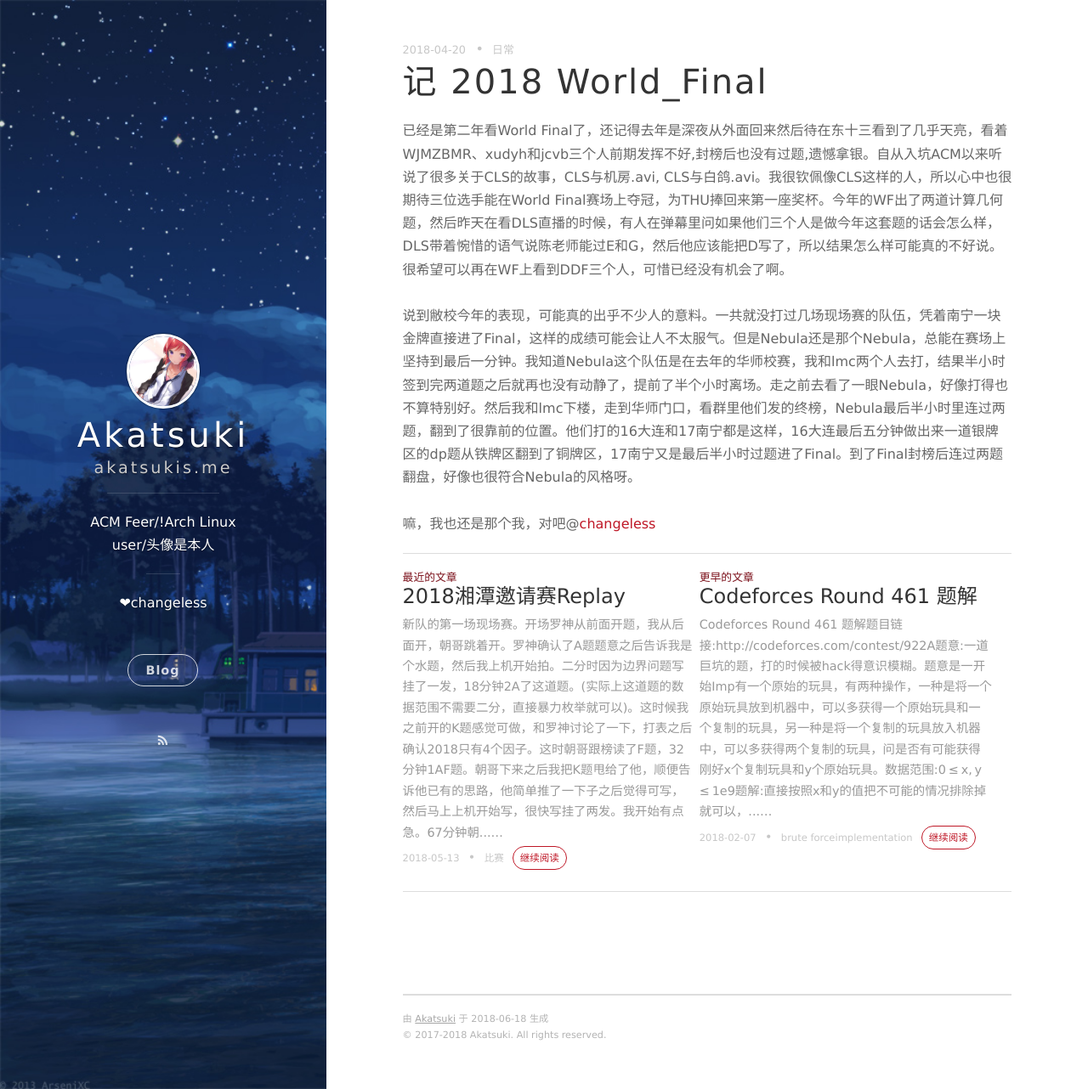
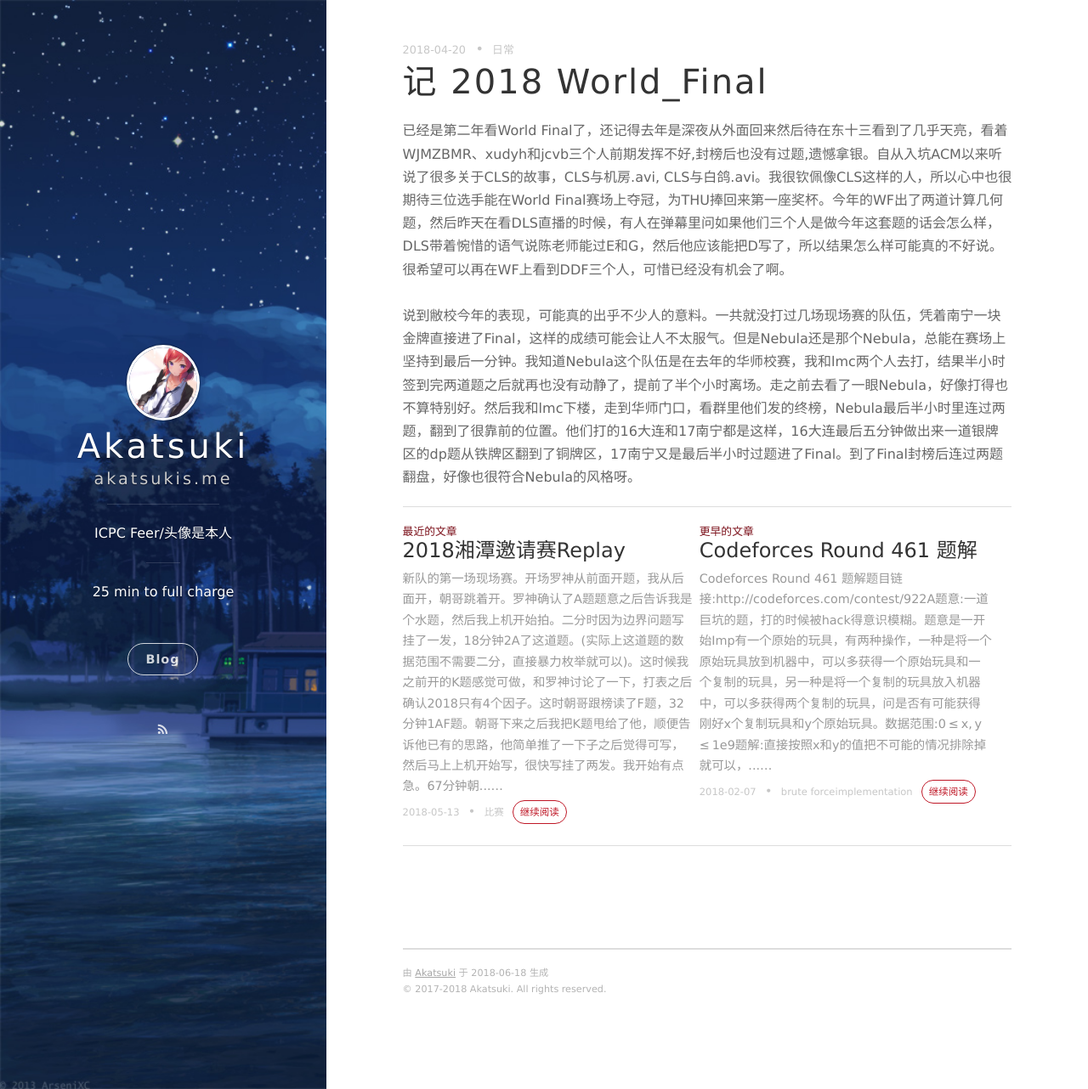
Before and after one commit to Akatsukis/akatsukis.github.io, a Jekyll site: the page built from _posts/Life/2018-04-20-2017_World_Final.markdown, in a window 1280 px wide and 1282 px high. Shown: the whole window at 85% size. Built offline with Jekyll 4.4.1, drawn with Linux system fonts in a browser that asks for light colours; nearby versions of some CDN libraries; comment, search, counter and statistics services are not loaded.

Commit message:
update config

```diff
--- a/_config.yml
+++ b/_config.yml
@@ -1,8 +1,8 @@
 # Basic
 title: Akatsuki
 subtitle: akatsukis.me
-welcome_message: ❤<a href="http://changeless.me" target="_blank">changeless</a>
-description: ACM Feer/!Arch Linux user/头像是本人
+welcome_message: 25 min to full charge
+description: ICPC Feer/头像是本人
 creator: <a href="https://github.com/Akatsukis">@Akatsuki</a>
 
 url: "http://akatsukis.me"
--- a/_posts/Life/2018-04-20-2017_World_Final.markdown
+++ b/_posts/Life/2018-04-20-2017_World_Final.markdown
@@ -9,5 +9,3 @@ categories: 随笔
 已经是第二年看World Final了，还记得去年是深夜从外面回来然后待在东十三看到了几乎天亮，看着WJMZBMR、xudyh和jcvb三个人前期发挥不好,封榜后也没有过题,遗憾拿银。自从入坑ACM以来听说了很多关于CLS的故事，CLS与机房.avi, CLS与白鸽.avi。我很钦佩像CLS这样的人，所以心中也很期待三位选手能在World Final赛场上夺冠，为THU捧回来第一座奖杯。今年的WF出了两道计算几何题，然后昨天在看DLS直播的时候，有人在弹幕里问如果他们三个人是做今年这套题的话会怎么样，DLS带着惋惜的语气说陈老师能过E和G，然后他应该能把D写了，所以结果怎么样可能真的不好说。很希望可以再在WF上看到DDF三个人，可惜已经没有机会了啊。
 <br>
 说到敝校今年的表现，可能真的出乎不少人的意料。一共就没打过几场现场赛的队伍，凭着南宁一块金牌直接进了Final，这样的成绩可能会让人不太服气。但是Nebula还是那个Nebula，总能在赛场上坚持到最后一分钟。我知道Nebula这个队伍是在去年的华师校赛，我和lmc两个人去打，结果半小时签到完两道题之后就再也没有动静了，提前了半个小时离场。走之前去看了一眼Nebula，好像打得也不算特别好。然后我和lmc下楼，走到华师门口，看群里他们发的终榜，Nebula最后半小时里连过两题，翻到了很靠前的位置。他们打的16大连和17南宁都是这样，16大连最后五分钟做出来一道银牌区的dp题从铁牌区翻到了铜牌区，17南宁又是最后半小时过题进了Final。到了Final封榜后连过两题翻盘，好像也很符合Nebula的风格呀。
-<br>
-嘛，我也还是那个我，对吧@<a href="http://changeless.me/" target="_blank">changeless</a>
```
